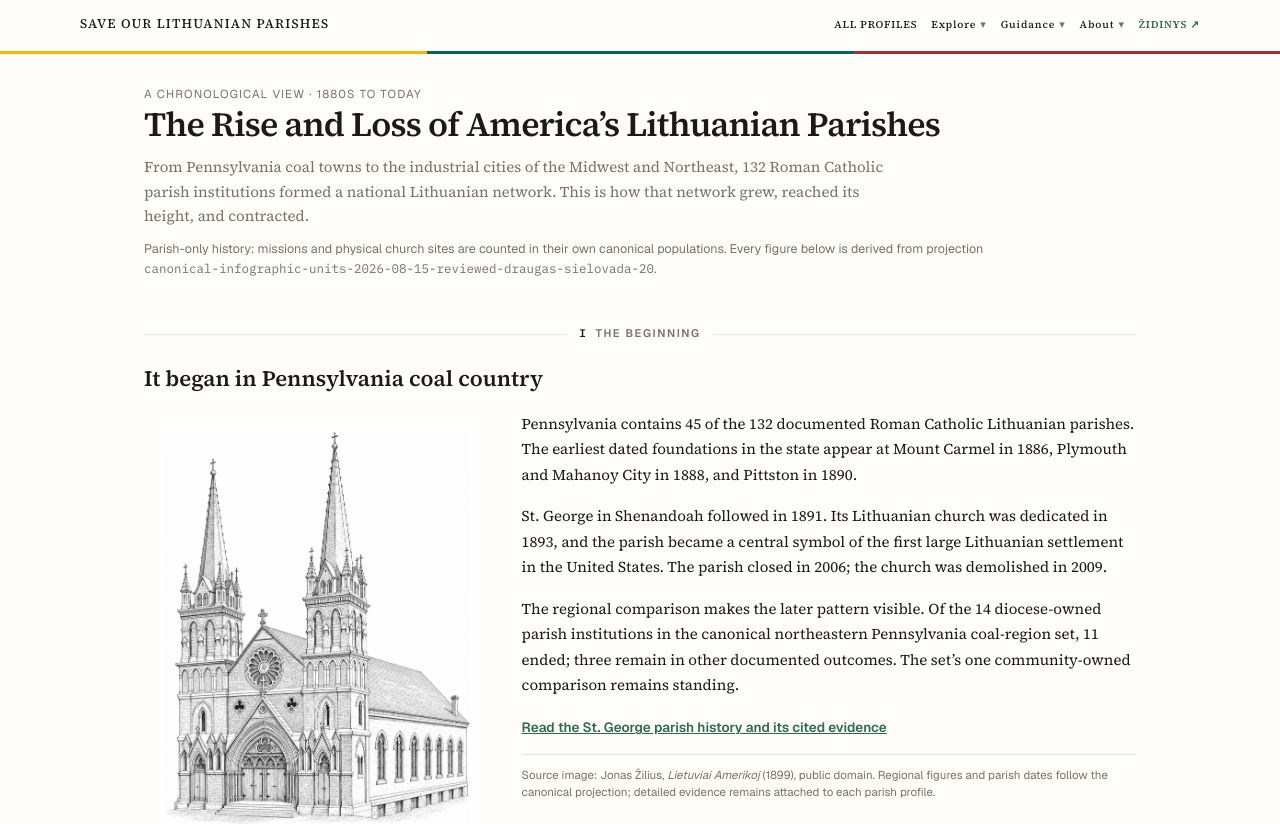
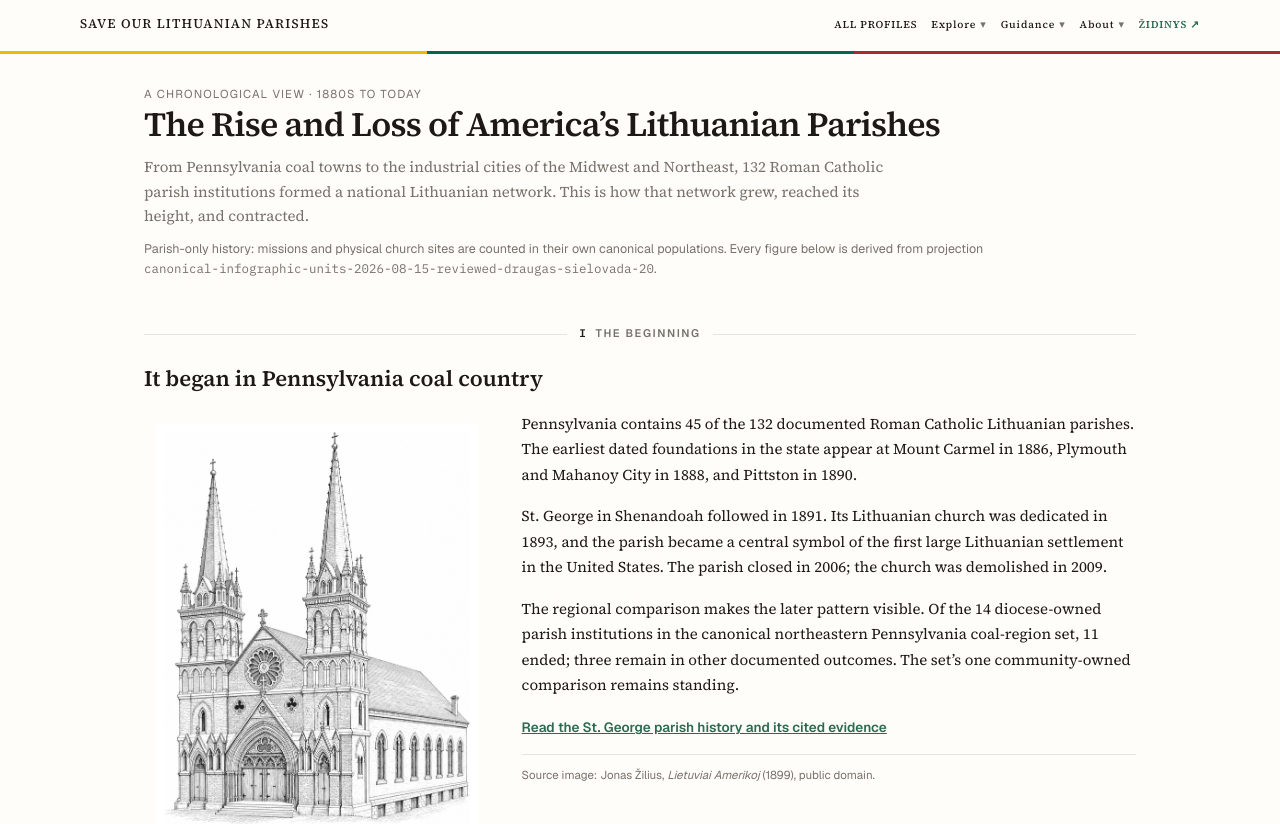
Before and after one commit to LietuvaAI/save-our-lithuanian-parishes, a Next.js app: page /history in a window 1280 px wide. Shown: the top 824 px of the page. Built offline with nearby package versions, Linux system fonts and the light colour scheme.

Commit message:
Simplify History source credit

```diff
--- a/app/history/page.tsx
+++ b/app/history/page.tsx
@@ -114,9 +114,7 @@ export default function HistoryPage() {
             </Link>
             <p className="border-t border-rule pt-3 font-sans text-small-copy text-muted">
               Source image: Jonas Žilius, <em>Lietuviai Amerikoj</em> (1899),
-              public domain. Regional figures and parish dates follow the
-              canonical projection; detailed evidence remains attached to each
-              parish profile.
+              public domain.
             </p>
           </div>
         </div>
```
